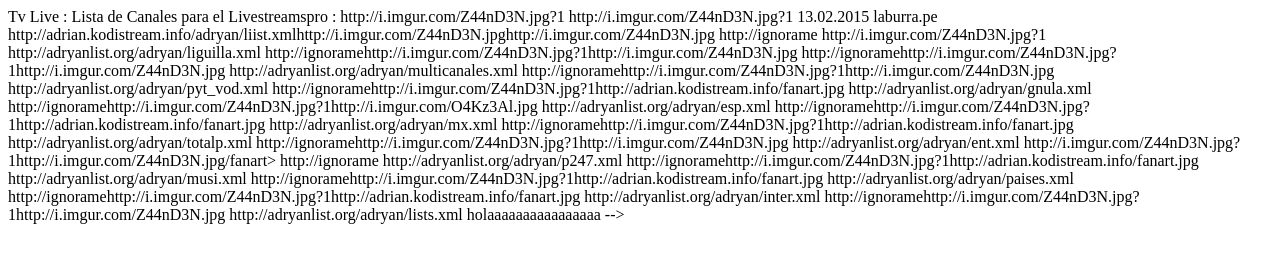
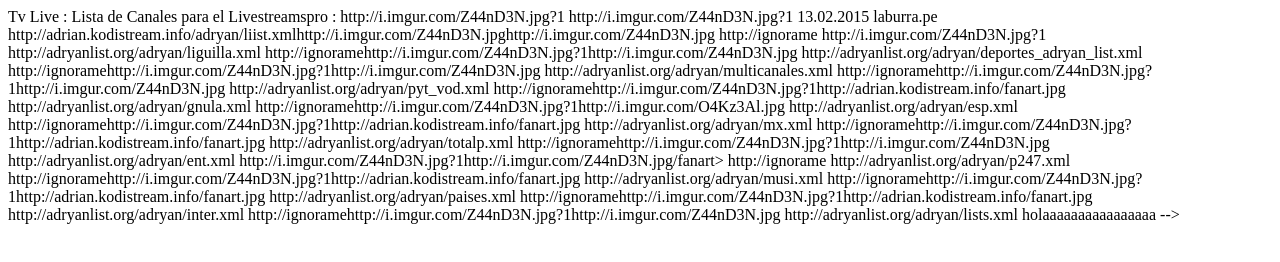
Before and after one commit to laburrape/laburralist, a plain HTML site: page burrita.html in a window 1280 px wide. Drawn offline with Linux system fonts and the light colour scheme.

Commit message:
Update burrita.html

```diff
--- a/burrita.html
+++ b/burrita.html
@@ -110,7 +110,7 @@
 <item>
 <title>[COLOR lime]•[/COLOR][COLOR deepskyblue]Deportes la burra[/COLOR] [COLOR skyblue] [/COLOR]</title>
 <link>http://ignorame</link><thumbnail>http://i.imgur.com/Z44nD3N.jpg?1</thumbnail><fanart>http://i.imgur.com/Z44nD3N.jpg</fanart>
-<externallink></externallink>
+<externallink>http://adryanlist.org/adryan/deportes_adryan_list.xml</externallink>
 </item>
 
 <item>
```
